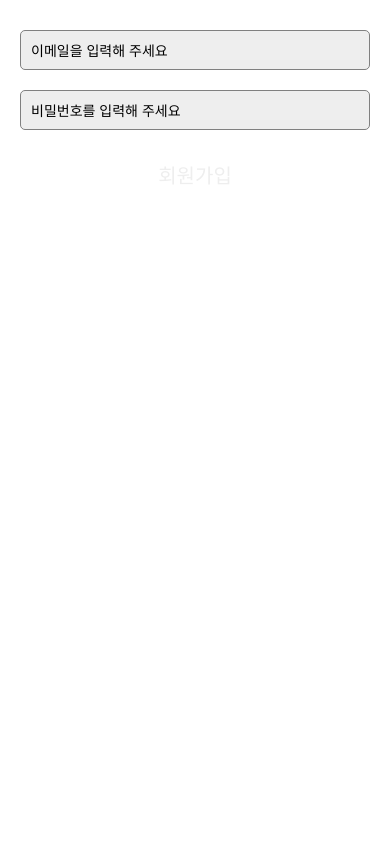
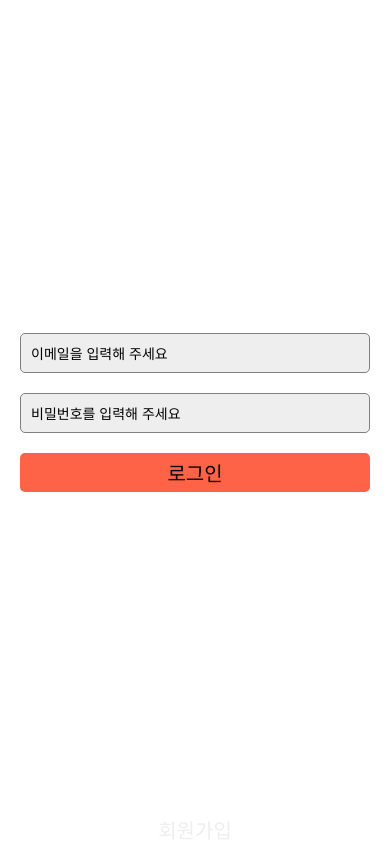
Before and after one commit to Seojeonguk/alcohol_note, a React Native app: screen /login in a window 390 px wide. Built offline with nearby package versions, Linux system fonts and the light colour scheme.

Commit message:
Add login button
This will add login button.

Signed-off-by: Seojeonguk <junguk7880@naver.com>

```diff
--- a/components/screen/Login.js
+++ b/components/screen/Login.js
@@ -1,11 +1,18 @@
-import { useState } from 'react';
-import { StyleSheet, Text, TextInput, View } from 'react-native';
+import { useRef, useState } from 'react';
+import { StyleSheet, Text, TextInput, TouchableOpacity, View } from 'react-native';
 
+import { auth } from '../../firebaseConfig';
+import { getKorErrorMsg } from '../util';
+
+import { signInWithEmailAndPassword } from 'firebase/auth';
 import { SafeAreaView } from 'react-native-safe-area-context';
 
 export default function Login({ navigation }) {
   const [email, setEmail] = useState('');
   const [password, setPassword] = useState('');
+  const [errorMessage, setErrorMessage] = useState('');
+  const emailRef = useRef();
+  const passwordRef = useRef();
 
   const handleChangeEmail = (newEmail) => {
     setEmail(newEmail);
@@ -19,21 +26,46 @@ export default function Login({ navigation }) {
     navigation.navigate('registration');
   };
 
+  const handleLogin = () => {
+    if (email === '') {
+      setErrorMessage(getKorErrorMsg('missing/email'));
+      emailRef.current.focus();
+      return;
+    }
+    if (password === '') {
+      setErrorMessage(getKorErrorMsg('missing/password'));
+      passwordRef.current.focus();
+      return;
+    }
+    signInWithEmailAndPassword(auth, email, password).catch((err) => {
+      let errCode = err.code;
+      setErrorMessage(getKorErrorMsg(errCode));
+    });
+  };
+
   return (
     <SafeAreaView style={styles.container}>
       <View style={styles.inputBox}>
         <TextInput
           onChangeText={(newEmail) => handleChangeEmail(newEmail)}
           placeholder="이메일을 입력해 주세요"
+          ref={emailRef}
           style={styles.input}
           value={email}
         />
         <TextInput
           onChangeText={(newPassword) => handleChangePassword(newPassword)}
           placeholder="비밀번호를 입력해 주세요"
+          ref={passwordRef}
           style={styles.input}
           value={password}
         />
+
+        <Text style={styles.errMsg}>{errorMessage}</Text>
+
+        <TouchableOpacity onPress={handleLogin} style={styles.loginBtn}>
+          <Text style={styles.loginBtnText}>로그인</Text>
+        </TouchableOpacity>
       </View>
 
       <View style={styles.otherBox}>
@@ -50,6 +82,10 @@ const styles = StyleSheet.create({
     flex: 1,
     backgroundColor: 'white',
   },
+  errMsg: {
+    color: 'red',
+    marginBottom: 10,
+  },
   input: {
     backgroundColor: '#eeeeee',
     borderColor: 'grey',
@@ -62,6 +98,16 @@ const styles = StyleSheet.create({
   inputBox: {
     justifyContent: 'center',
     padding: 20,
+    flex: 1,
+  },
+  loginBtn: {
+    borderRadius: 5,
+    backgroundColor: 'tomato',
+    alignItems: 'center',
+    padding: 5,
+  },
+  loginBtnText: {
+    fontSize: 20,
   },
   otherBox: {
     justifyContent: 'center',
```
